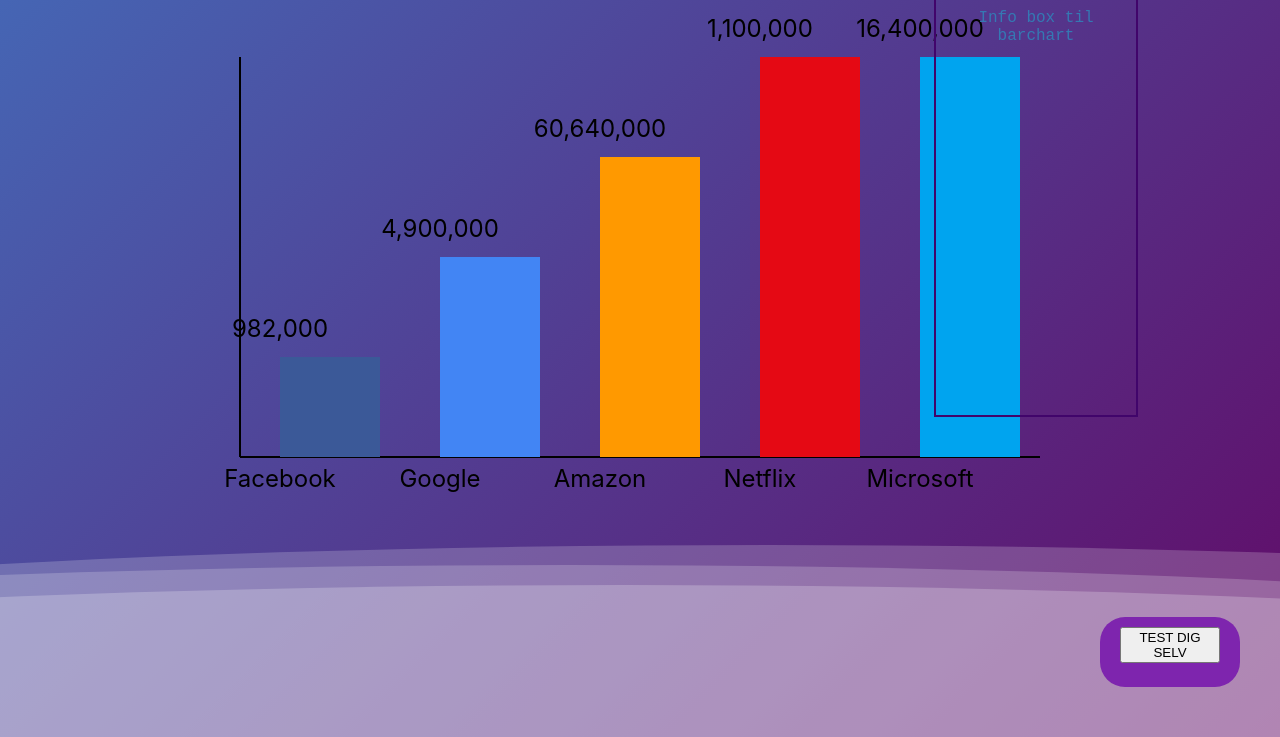
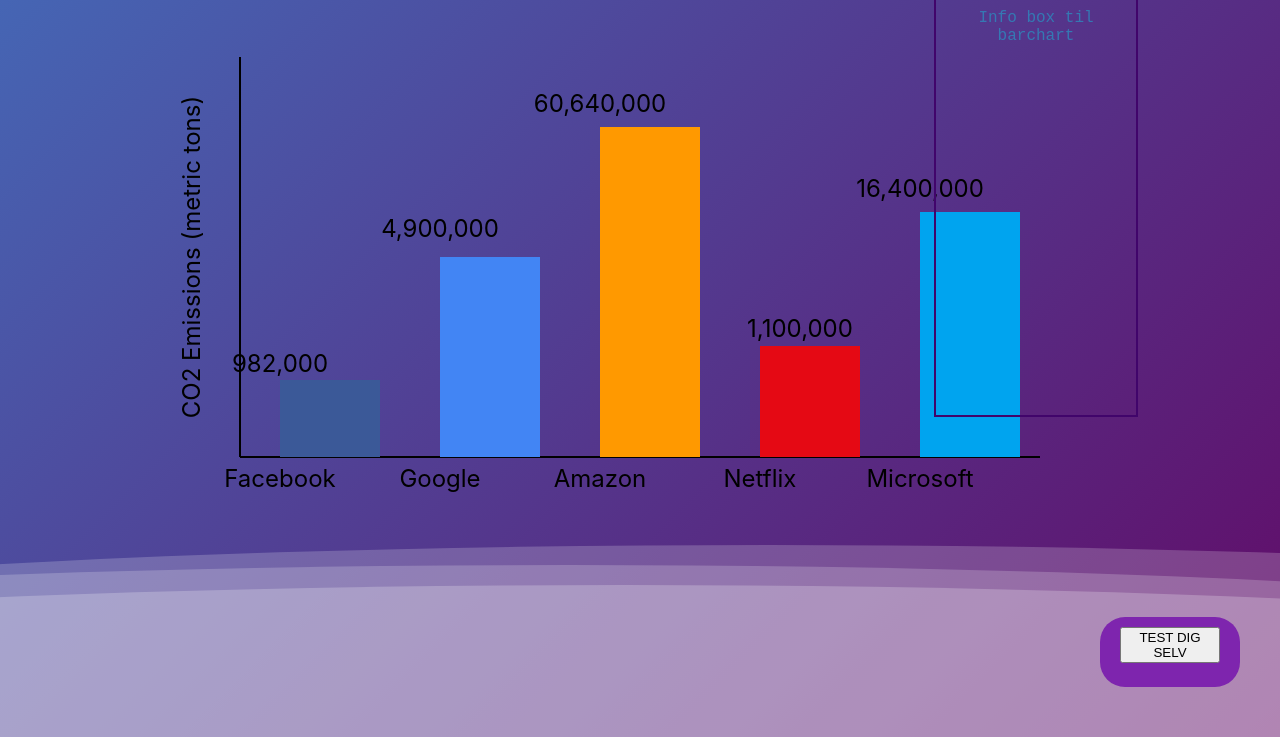
Before and after one commit to KongBerg/Bullshit, a plain HTML site: page SemProjekt/forsideIndex.html in a window 1280 px wide. Shown: the part 63-800 px from the top of the page. Drawn offline with Linux system fonts and the light colour scheme.

Commit message:
opdateret version af SVG

```diff
--- a/SemProjekt/forsideIndex.html
+++ b/SemProjekt/forsideIndex.html
@@ -42,21 +42,21 @@
 ];
 
 </script>
-
-<!-- SVG Container -->
 <svg class="barchart" width="1000" height="600">
-
   <!-- y-axis line -->
   <line x1="100" y1="100" x2="100" y2="500" stroke="black" stroke-width="2" />
+
+  <!-- y-axis label -->
+  <text x="60" y="300" font-size="24" text-anchor="middle" transform="rotate(-90, 60, 300)">CO2 Emissions (metric tons)</text>
 
   <!-- x-axis line -->
   <line x1="100" y1="500" x2="900" y2="500" stroke="black" stroke-width="2" />
 
   <!-- Bars -->
   <g>
-    <rect x="140" y="400" width="100" height="100" fill="#3B5998" />
+    <rect x="140" y="423" width="100" height="77" fill="#3B5998" />
     <text x="140" y="530" font-size="24" text-anchor="middle">Facebook</text>
-    <text x="140" y="380" font-size="24" text-anchor="middle">982,000</text>
+    <text x="140" y="415" font-size="24" text-anchor="middle">982,000</text>
   </g>
   <g>
     <rect x="300" y="300" width="100" height="200" fill="#4285F4" />
@@ -64,22 +64,21 @@
     <text x="300" y="280" font-size="24" text-anchor="middle">4,900,000</text>
   </g>
   <g>
-    <rect x="460" y="200" width="100" height="300" fill="#FF9900" />
+    <rect x="460" y="170" width="100" height="330" fill="#FF9900" />
     <text x="460" y="530" font-size="24" text-anchor="middle">Amazon</text>
-    <text x="460" y="180" font-size="24" text-anchor="middle">60,640,000</text>
+    <text x="460" y="155" font-size="24" text-anchor="middle">60,640,000</text>
   </g>
   <g>
-    <rect x="620" y="100" width="100" height="400" fill="#E50914" />
+    <rect x="620" y="389" width="100" height="111" fill="#E50914" />
     <text x="620" y="530" font-size="24" text-anchor="middle">Netflix</text>
-    <text x="620" y="80" font-size="24" text-anchor="middle">1,100,000</text>
+    <text x="660" y="380" font-size="24" text-anchor="middle">1,100,000</text>
   </g>
   <g>
-    <rect x="780" y="100" width="100" height="400" fill="#00A4EF" />
+    <rect x="780" y="255" width="100" height="245" fill="#00A4EF" />
     <text x="780" y="530" font-size="24" text-anchor="middle">Microsoft</text>
-    <text x="780" y="80" font-size="24" text-anchor="middle">16,400,000</text>
+    <text x="780" y="240" font-size="24" text-anchor="middle">16,400,000</text>
   </g>
 </svg>
-
 
     <div class="info-box">
       <h2>Info Box Title</h2>
```
